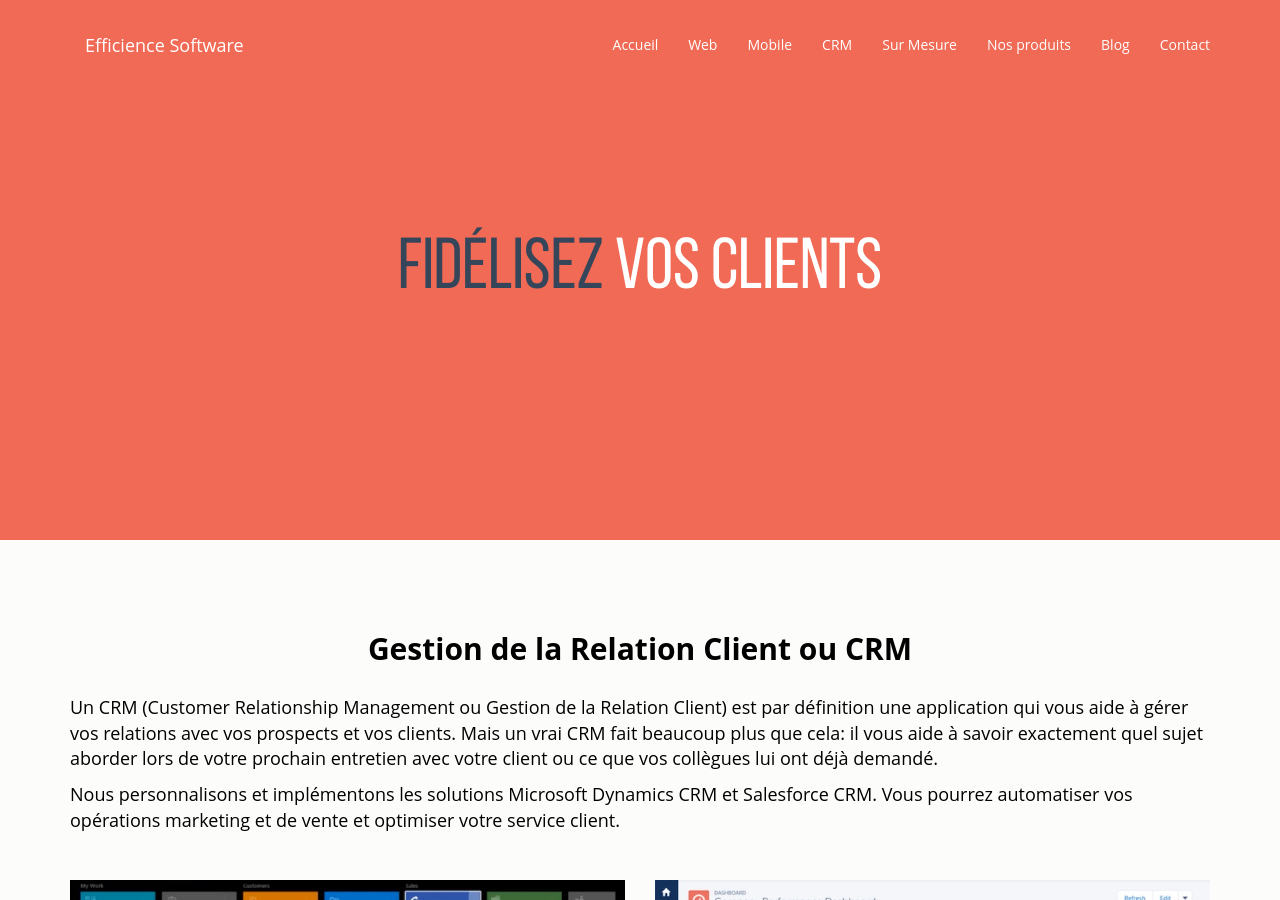
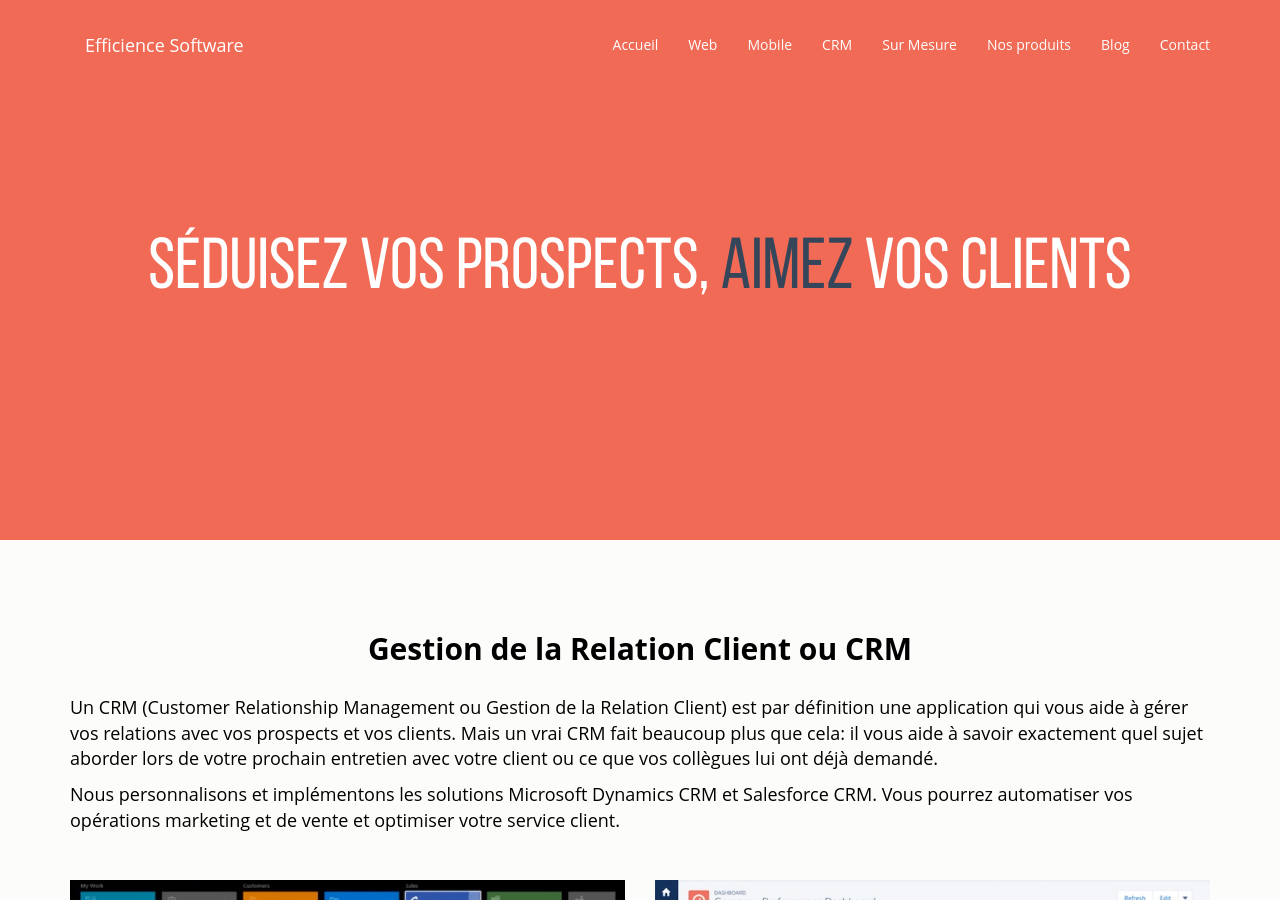
Before and after one commit to efficience-software/efficience-software.github.io, a Jekyll site: the page built from _services/crm.html, in a window 1280 px wide and 900 px high. Built offline with Jekyll 4.4.1, drawn with Linux system fonts in a browser that asks for light colours; nearby versions of some CDN libraries; some web fonts are replaced; comment, search, counter and statistics services are not loaded.

Commit message:
change title

```diff
--- a/_services/crm.html
+++ b/_services/crm.html
@@ -3,15 +3,21 @@ layout: page
 title: CRM - Personnalisation, intégration et administration de CRM
 excerpt: Nous aidons votre entreprise dans la mise en place de votre projet CRM.
 page-id: page
-text-intro: <span class="blue-emphasize">Fidélisez</span> vos clients
+text-intro: Séduisez vos prospects, <span class="blue-emphasize">aimez</span> vos clients
 call-to-action: Vous souhaitez mettre en place votre projet CRM?
 ---
 
 <h2>Gestion de la Relation Client ou CRM</h2>
 <div class="row">
   <div class="col-lg-12">
-    <p>Un CRM (Customer Relationship Management ou Gestion de la Relation Client) est par définition une application qui vous aide à gérer vos relations avec vos prospects et vos clients. Mais un vrai CRM fait beaucoup plus que cela: il vous aide à savoir exactement quel sujet aborder lors de votre prochain entretien avec votre client ou ce que vos collègues lui ont déjà demandé.</p>
-	  <p>Nous personnalisons et implémentons les solutions Microsoft Dynamics CRM et Salesforce CRM. Vous pourrez automatiser vos opérations marketing et de vente et optimiser votre service client.</p>
+    <p>Un CRM (Customer Relationship Management ou Gestion de la Relation Client)
+      est par définition une application qui vous aide à gérer vos relations avec
+      vos prospects et vos clients. Mais un vrai CRM fait beaucoup plus que cela:
+      il vous aide à savoir exactement quel sujet aborder lors de votre prochain
+      entretien avec votre client ou ce que vos collègues lui ont déjà demandé.</p>
+	  <p>Nous personnalisons et implémentons les solutions Microsoft Dynamics CRM
+      et Salesforce CRM. Vous pourrez automatiser vos opérations marketing et de
+      vente et optimiser votre service client.</p>
   </div>
 </div>
 <div class="row img-product">
```
